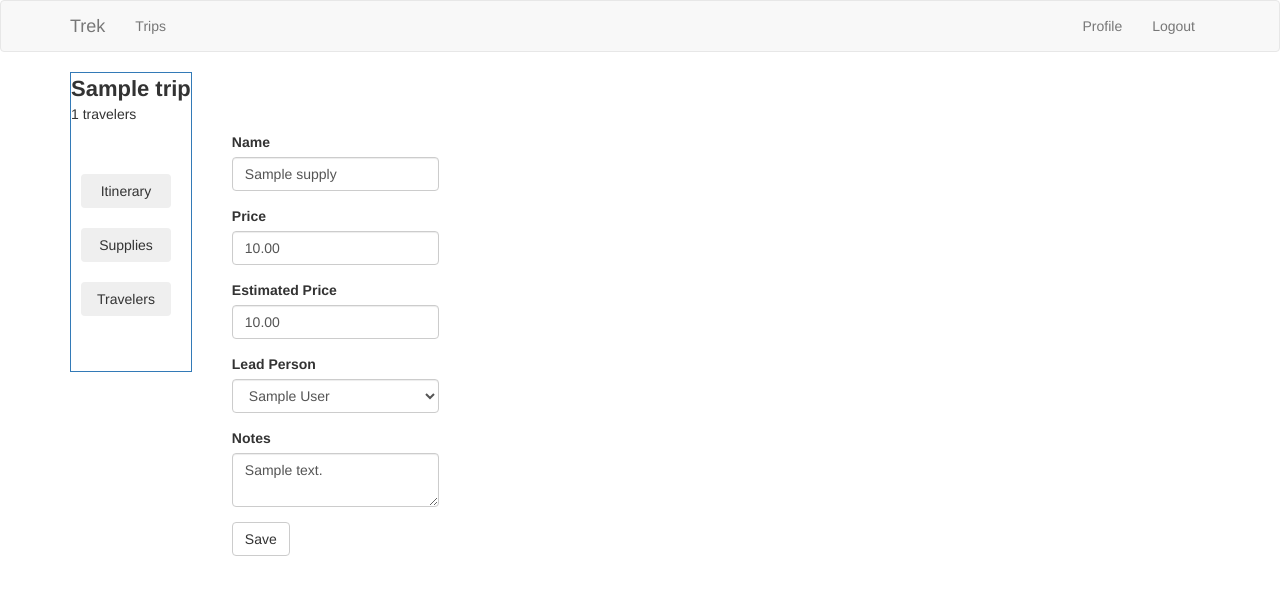
After one commit to eyalfoni/trek, a Flask app: page /supplies/1/1 in a window 1280 px wide. The commit adds this page. Shown: the top 595 px of the page. Run offline with Flask 2, Linux system fonts and the light colour scheme; a user stored in the database is signed in; tables that the repository leaves empty hold one stand-in row (values such as "Sample post"); some libraries are stand-ins or nearby versions.

Commit message:
supplies editing and notes and estimated cost

```diff
--- a/app/main/forms.py
+++ b/app/main/forms.py
@@ -1,7 +1,7 @@
 from flask_wtf import FlaskForm
 from wtforms import StringField, SubmitField, TextAreaField, FileField, IntegerField, SelectField, DecimalField
 from wtforms.fields.html5 import DateField, DateTimeLocalField
-from wtforms.validators import DataRequired, ValidationError, Length
+from wtforms.validators import DataRequired, ValidationError, Length, Optional
 from app.models import User
 
 
@@ -86,8 +86,10 @@ class AddStayForm(FlaskForm):
 
 class AddSupplyItemForm(FlaskForm):
     name = StringField('Name', validators=[DataRequired()])
-    cost = DecimalField('Price', validators=[DataRequired()])
+    cost = DecimalField('Price', validators=[Optional()], default=0.0)
+    cost_estimate = DecimalField('Estimated Price', validators=[Optional()], default=0.0)
     dri = SelectField('Lead Person', coerce=int)
+    notes = TextAreaField('Notes')
     submit = SubmitField('Add Supplies',)
 
 
--- a/app/main/routes.py
+++ b/app/main/routes.py
@@ -214,7 +214,9 @@ def supplies_view(id):
             name=form.name.data,
             user_id=form.dri.data,
             trip_id=trip.id,
-            cost=form.cost.data
+            cost=form.cost.data,
+            cost_estimate=form.cost_estimate.data,
+            notes=form.notes.data
         )
         db.session.add(supply_item)
         db.session.commit()
@@ -222,6 +224,32 @@ def supplies_view(id):
         return redirect(url_for('main.supplies_view', id=id))
     supplies = SupplyItem.query.filter_by(trip_id=id).all()
     return render_template('supplies.html', trip=trip, supplies=supplies, form=form)
+
+
+@bp.route('/supplies/<trip_id>/<supply_id>', methods=['GET', 'POST'])
+@login_required
+def supply_view(trip_id, supply_id):
+    trip = Trip.query.filter_by(id=trip_id).first_or_404()
+    form = AddSupplyItemForm()
+    form.dri.choices = [(t.id, t.first_name+' '+t.last_name) for t in trip.travelers]
+    form.submit.label = Label(field_id="submit_label", text="Save")
+    supply_item = SupplyItem.query.filter_by(id=supply_id).first_or_404()
+    if form.validate_on_submit():
+        supply_item.name = form.name.data
+        supply_item.user_id = form.dri.data
+        supply_item.cost = form.cost.data
+        supply_item.cost_estimate = form.cost_estimate.data
+        supply_item.notes = form.notes.data
+        db.session.commit()
+        flash('Your supplies has been saved!')
+        return redirect(url_for('main.supplies_view', id=trip_id))
+    elif request.method == 'GET':
+        form.name.data = supply_item.name
+        form.dri.data = supply_item.user_id
+        form.cost.data = supply_item.cost
+        form.cost_estimate.data = supply_item.cost_estimate
+        form.notes.data = supply_item.notes
+    return render_template('supply.html', form=form, trip=trip, supply=supply_item)
 
 
 @bp.route('/complete_supplies/<trip_id>/<supply_id>')
--- a/app/models.py
+++ b/app/models.py
@@ -124,6 +124,8 @@ class SupplyItem(db.Model):
     user_id = db.Column(db.Integer, db.ForeignKey('users.id'))
     cost = db.Column(db.Numeric(precision=10, scale=2))
     is_done = db.Column(db.Boolean, default=False)
+    cost_estimate = db.Column(db.Numeric(precision=10, scale=2))
+    notes = db.Column(db.Text())
 
     user = db.relationship('User')
 
--- /dev/null
+++ b/app/static/supplies.js
@@ -0,0 +1,6 @@
+jQuery(document).ready(function($) {
+    $(".clickable-row").click(function(e) {
+        console.log(e.currentTarget.id)
+        window.location = `/supplies/${tripId}/${e.currentTarget.id}`
+    });
+});
--- /dev/null
+++ b/app/templates/supply.html
@@ -0,0 +1,30 @@
+{% extends "base.html" %}
+{% import 'bootstrap/wtf.html' as wtf %}
+
+{% block app_content %}
+    <div style="display: flex; flex-direction: row;">
+        <div style="border: 1px solid #337ab7; display: flex; flex-direction: column; height: 300px;">
+            <div style="font-weight: 800; font-size: 22px">{{ trip.title }}</div>
+            <div>{{ trip.travelers|length}} travelers</div>
+            <div style="padding-top: 40px; display: flex; flex-direction: column;">
+                <a href="{{ url_for('main.trip_view', id=trip.id) }}" style="color: inherit; padding: 10px;">
+                    <button type="button" class="btn btn-outline-primary" style="width: 90px;">Itinerary</button>
+                </a>
+                <a href="{{ url_for('main.supplies_view', id=trip.id) }}" style="color: inherit; padding: 10px;">
+                    <button type="button" class="btn btn-outline-primary" style="width: 90px;">Supplies</button>
+                </a>
+                <a href="{{ url_for('main.travelers_view', id=trip.id) }}" style="color: inherit; padding: 10px;">
+                    <button type="button" class="btn btn-outline-primary" style="width: 90px;">Travelers</button>
+                </a>
+            </div>
+        </div>
+        <div style="padding-left: 40px; padding-top: 60px;">
+            {{ wtf.quick_form(form) }}
+            <div style="padding-top: 15px;">
+                {% if not supply.is_done %}
+                    <a href="{{ url_for('main.complete_supplies', trip_id=trip.id, supply_id=supply.id) }}"><button class="btn btn-primary">Mark Complete</button></a>
+                {% endif %}
+            </div>
+        </div>
+    </div>
+{% endblock %}
```
Also changed, not shown: app/templates/supplies.html (+13 -3 lines), migrations/versions/e72b07553fd2_notes_and_estimate_cost.py (added, +30 -0 lines).
